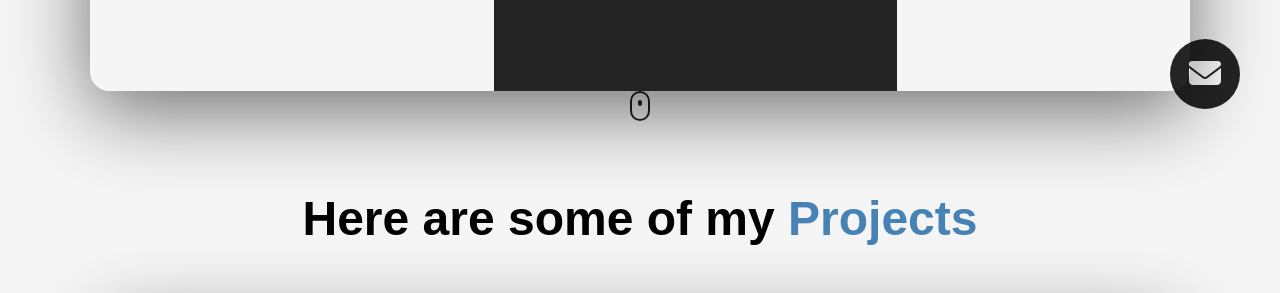
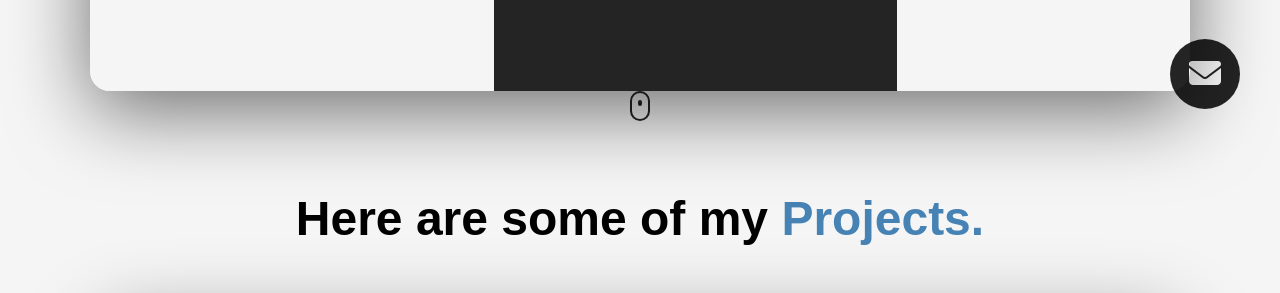
Before and after one commit to Tiensuperman/Advance-E-Portfolio, a plain HTML site: page index.html in a window 1280 px wide. Shown: the part 659-952 px from the top of the page. Drawn offline with Linux system fonts and the light colour scheme.

Commit message:
Advance E-Portfolio

```diff
--- a/index.html
+++ b/index.html
@@ -163,7 +163,7 @@
       <div class="container">
         <div class="row">
           <h1 class="section__title">
-            Here are some of my <span class="blue">Projects</span>
+            Here are some of my <span class="blue">Projects.</span>
           </h1>
           <ul class="project__list">
             <li class="project">
```
